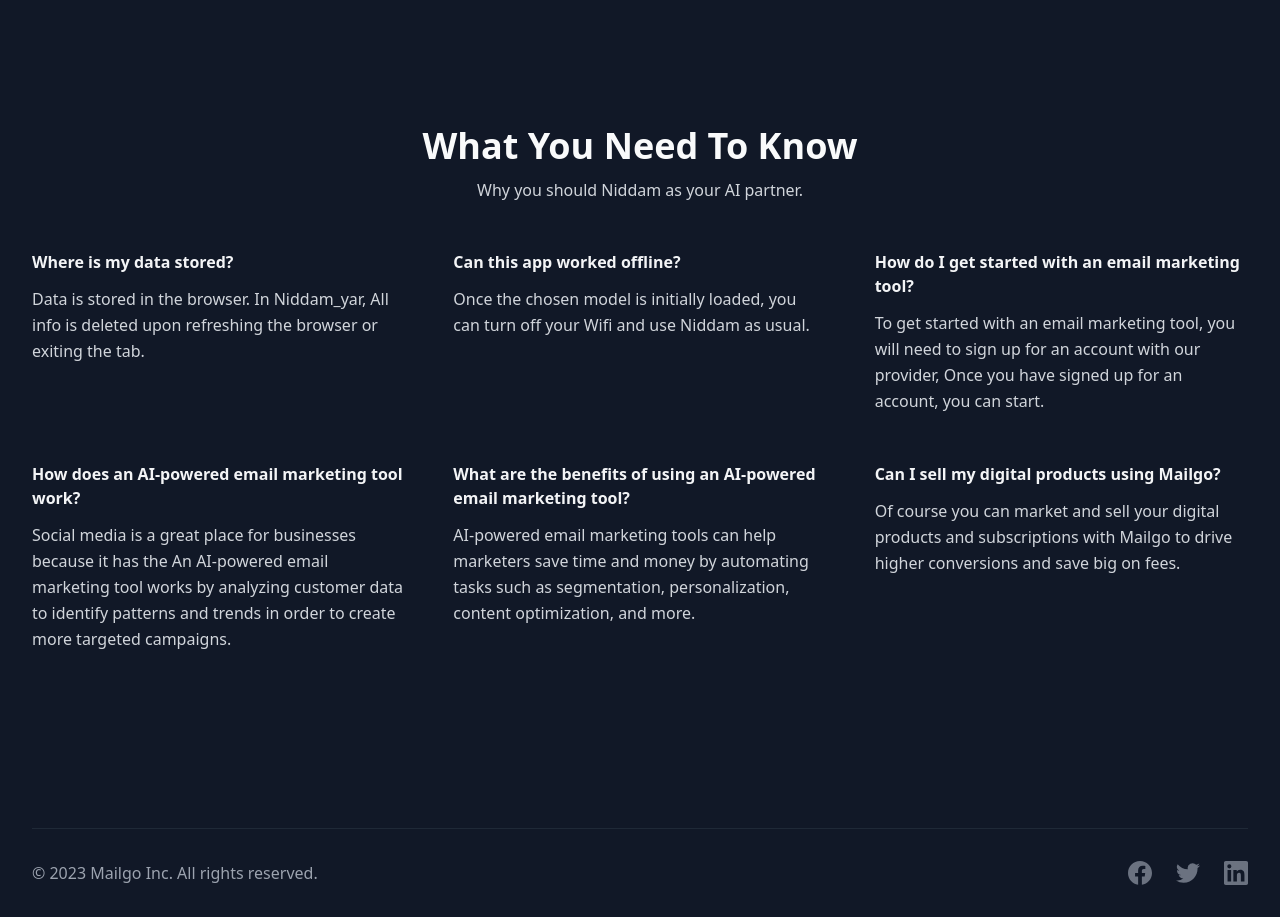
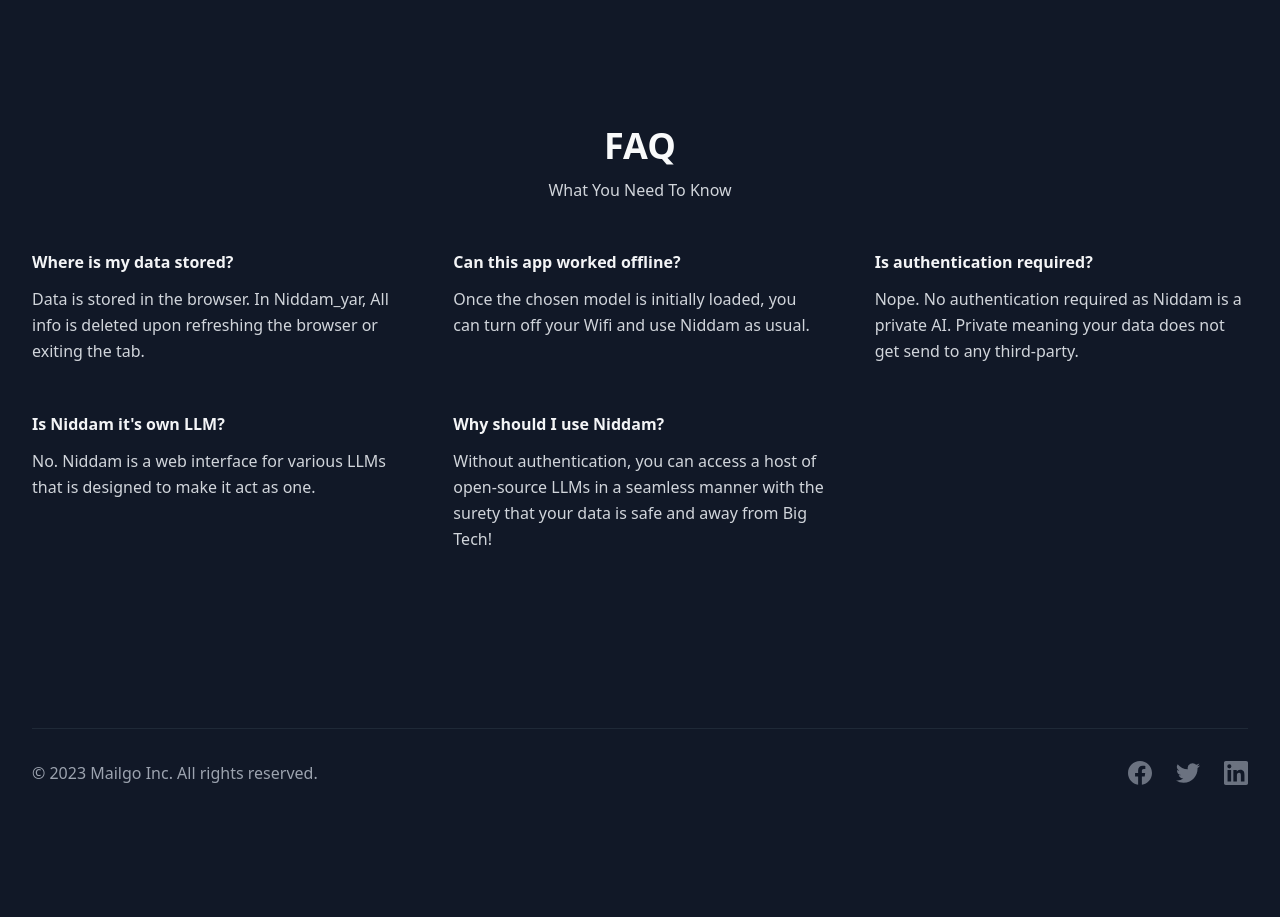
Before and after one commit to ydideh810/nidmail, a Next.js app: page / in a window 1280 px wide. Shown: the part 4340-5257 px from the top of the page. After the commit the page ends 5157 px from the top, so only its background shows below. Built offline with nearby package versions, Linux system fonts and the light colour scheme.

Commit message:
Update FAQs.jsx

```diff
--- a/components/ui/FAQs/FAQs.jsx
+++ b/components/ui/FAQs/FAQs.jsx
@@ -11,20 +11,16 @@ const faqsList = [
         a: "Once the chosen model is initially loaded, you can turn off your Wifi and use Niddam as usual.",
     },
     {
-        q: "How do I get started with an email marketing tool?",
-        a: "To get started with an email marketing tool, you will need to sign up for an account with our provider, Once you have signed up for an account, you can start.",
+        q: "Is authentication required?",
+        a: "Nope. No authentication required as Niddam is a private AI. Private meaning your data does not get send to any third-party.",
     },
     {
-        q: "How does an AI-powered email marketing tool work?",
-        a: "Social media is a great place for businesses because it has the An AI-powered email marketing tool works by analyzing customer data to identify patterns and trends in order to create more targeted campaigns.",
+        q: "Is Niddam it's own LLM?",
+        a: "No. Niddam is a web interface for various LLMs that is designed to make it act as one.",
     },
     {
-        q: "What are the benefits of using an AI-powered email marketing tool?",
-        a: "AI-powered email marketing tools can help marketers save time and money by automating tasks such as segmentation, personalization, content optimization, and more.",
-    },
-    {
-        q: "Can I sell my digital products using Mailgo?",
-        a: "Of course you can market and sell your digital products and subscriptions with Mailgo to drive higher conversions and save big on fees.",
+        q: "Why should I use Niddam?",
+        a: "Without authentication, you can access a host of open-source LLMs in a seamless manner with the surety that your data is safe and away from Big Tech!",
     }
 ]
 
@@ -33,10 +29,10 @@ const FAQs = () => (
         <div className="custom-screen text-gray-300">
             <div className="max-w-xl text-center xl:mx-auto">
                 <h2 className="text-gray-50 text-3xl font-extrabold sm:text-4xl">
-                    What You Need To Know
+                    FAQ
                 </h2>
                 <p className="mt-3">
-                    Why you should Niddam as your AI partner.
+                    What You Need To Know
                 </p>
             </div>
             <div className='mt-12'>
```
